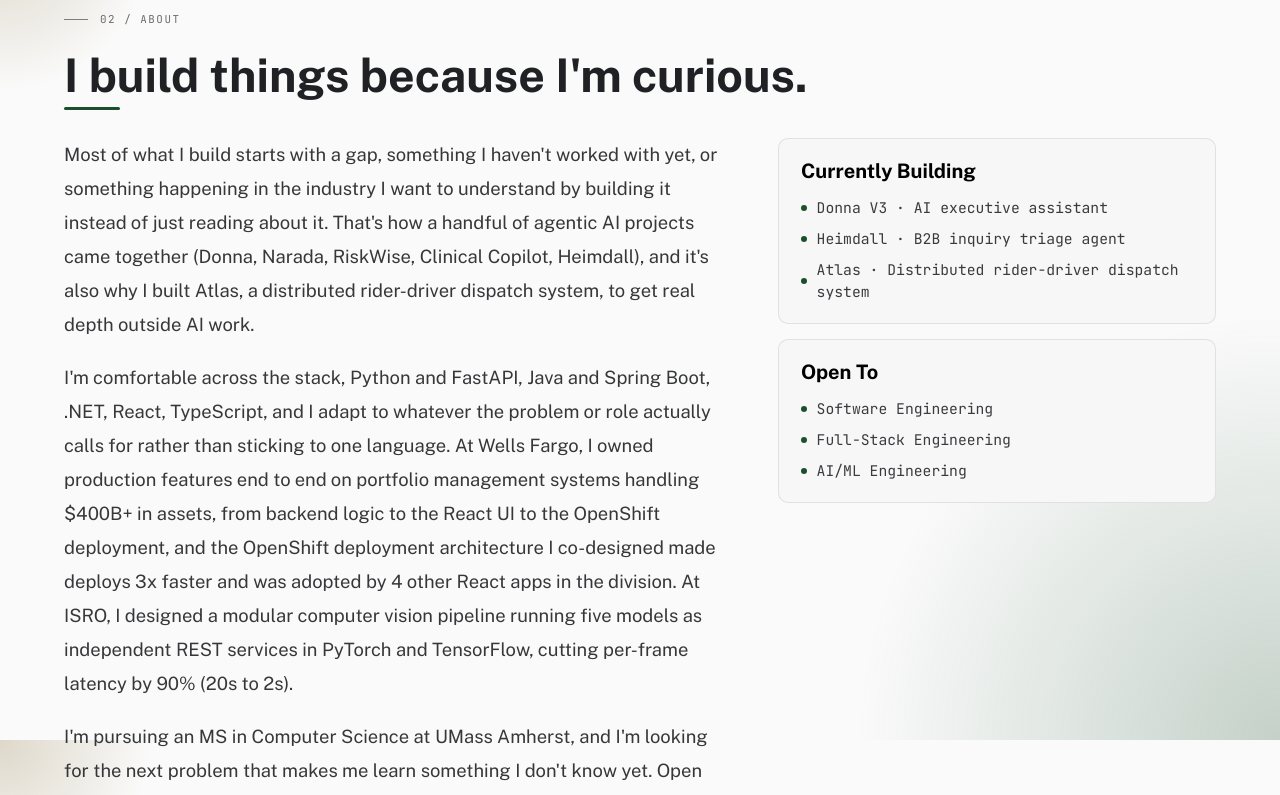
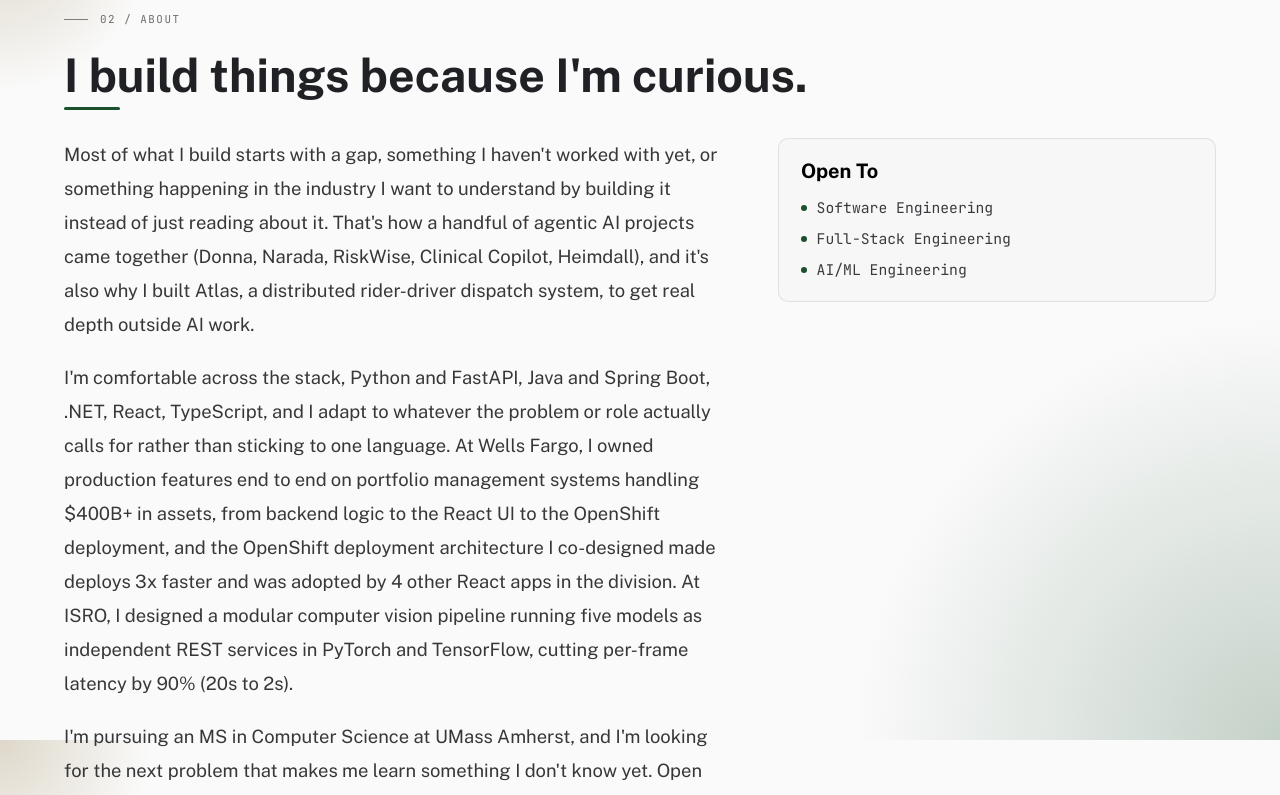
Before and after one commit to vpk-11/vpk-11.github.io, a React (Vite) app: page / in a window 1280 px wide. Shown: the part 860-1655 px from the top of the page. Built offline with nearby package versions, Linux system fonts and the light colour scheme.

Commit message:
Hide Currently Building card when empty

```diff
--- a/src/data/profile.json
+++ b/src/data/profile.json
@@ -24,11 +24,7 @@
     { "value": "3", "label": "Languages spoken: English, Tamil, Hindi" }
   ],
   "aboutSidebar": {
-    "currentlyBuilding": [
-      { "name": "Donna V3", "description": "AI executive assistant" },
-      { "name": "Heimdall", "description": "B2B inquiry triage agent" },
-      { "name": "Atlas", "description": "Distributed rider-driver dispatch system" }
-    ],
+    "currentlyBuilding": [],
     "openTo": [
       "Software Engineering",
       "Full-Stack Engineering",
--- a/src/pages/About/About.tsx
+++ b/src/pages/About/About.tsx
@@ -43,6 +43,7 @@ const About: React.FC = () => {
           {/* Right — sidebar cards */}
           {sidebar && (
             <div className="about-sidebar">
+              {sidebar.currentlyBuilding.length > 0 && (
                 <Panel className="side-card">
                   <div className="side-card-title">Currently Building</div>
                   <div className="side-list">
@@ -54,6 +55,7 @@ const About: React.FC = () => {
                     ))}
                   </div>
                 </Panel>
+              )}
 
               <Panel className="side-card">
                 <div className="side-card-title">Open To</div>
```
Lines whose indentation alone changed are shown as unchanged.
